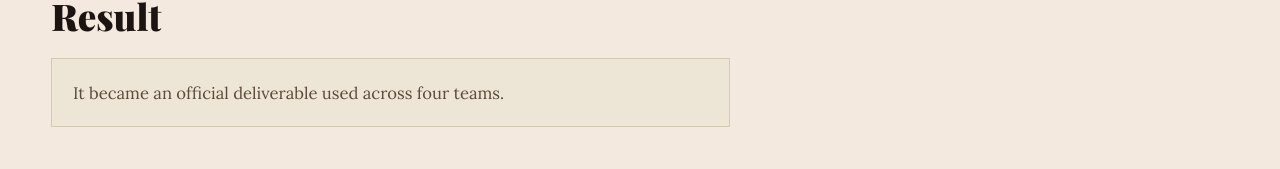
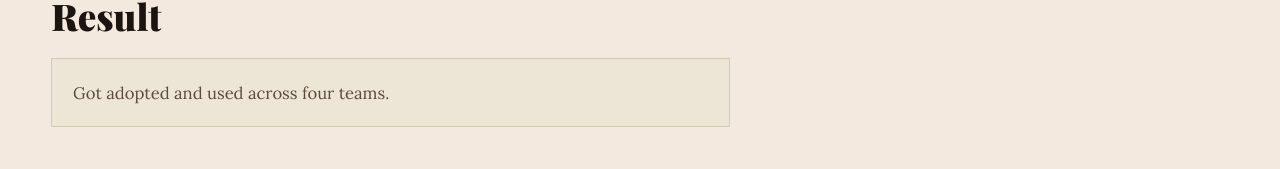
Before and after one commit to vaidehi-rp/vaidehi-rp.github.io, a plain HTML site: page reporting-pipeline.html in a window 1280 px wide. Shown: the part 2457-2626 px from the top of the page. Drawn offline with nearby package versions, Linux system fonts and the light colour scheme; no server answers; a web font is replaced by a local one.

Commit message:
Update reporting-pipeline.html

```diff
--- a/reporting-pipeline.html
+++ b/reporting-pipeline.html
@@ -246,7 +246,7 @@
             <h2 id="result-heading">Result</h2>
           </header>
           <div class="detail-callout fade-in">
-            <p>It became an official deliverable used across four teams.</p>
+            <p>Got adopted and used across four teams.</p>
           </div>
         </div>
       </section>
```
